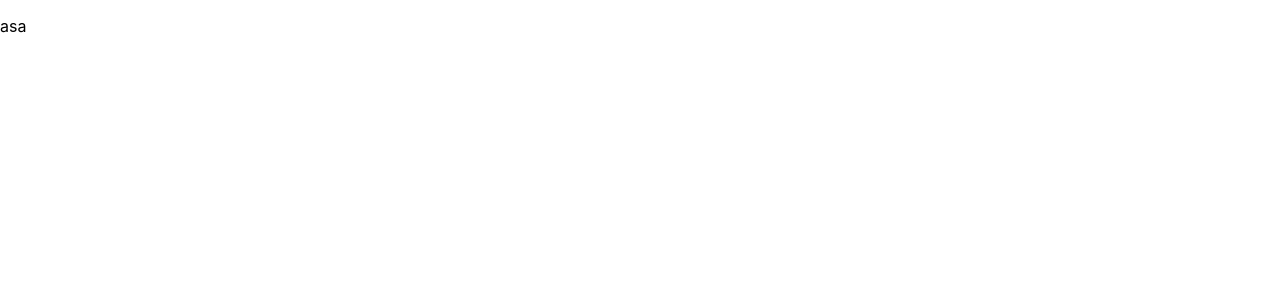
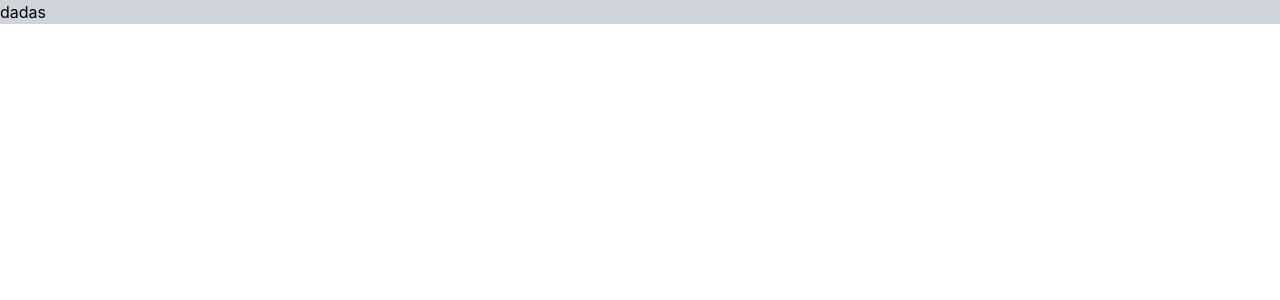
Before and after one commit to Jao-Couto/BDII-React, a React (Create React App) app: page / in a window 1280 px wide. Shown: the top 300 px of the page. Built offline with nearby package versions, Linux system fonts and the light colour scheme.

Commit message:
tailwind

```diff
--- /dev/null
+++ b/craco.config.js
@@ -0,0 +1,10 @@
+module.exports = {
+    style: {
+      postcss: {
+        plugins: [
+          require('tailwindcss'),
+          require('autoprefixer'),
+        ],
+      },
+    },
+  }
--- a/src/App.js
+++ b/src/App.js
@@ -2,8 +2,8 @@ import React from "react";
 
 function App() {
   return (
-    <div>
-      <p>asa</p>
+    <div className="bg-gray-300">
+      <p>dadas</p>
     </div>
   );
 }
--- a/src/index.css
+++ b/src/index.css
@@ -1,3 +1,7 @@
+@tailwind base;
+@tailwind components;
+@tailwind utilities;
+
 body {
   margin: 0;
   font-family: -apple-system, BlinkMacSystemFont, 'Segoe UI', 'Roboto', 'Oxygen',
--- /dev/null
+++ b/tailwind.config.js
@@ -0,0 +1,11 @@
+module.exports = {
+  purge: ['./src/**/*.{js,jsx,ts,tsx}', './public/index.html'],
+  darkMode: false, // or 'media' or 'class'
+  theme: {
+    extend: {},
+  },
+  variants: {
+    extend: {},
+  },
+  plugins: [],
+}
```
Also changed, not shown: package.json (+10 -3 lines), 1 other file (tests, documents, lock files or other folders).
